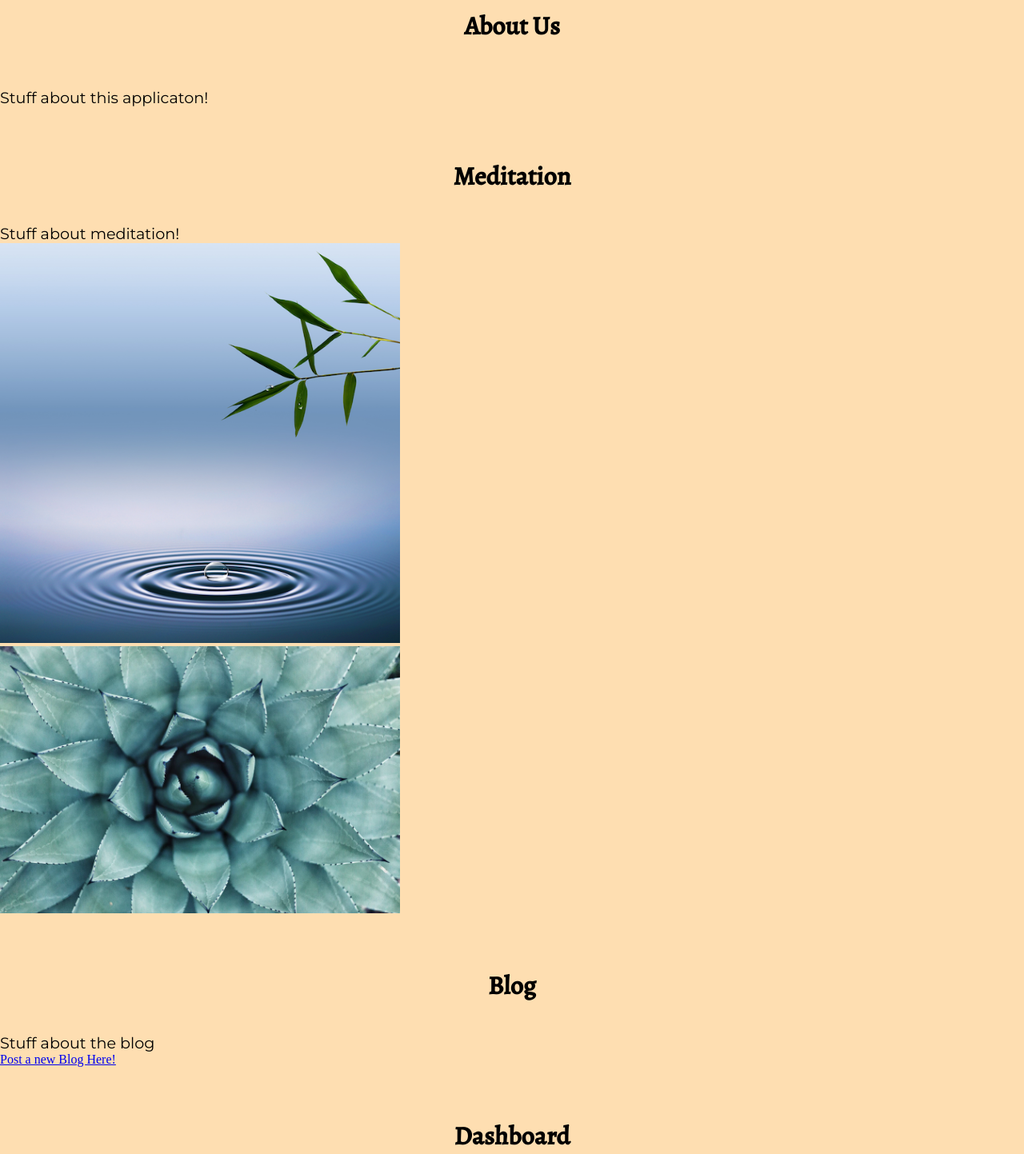
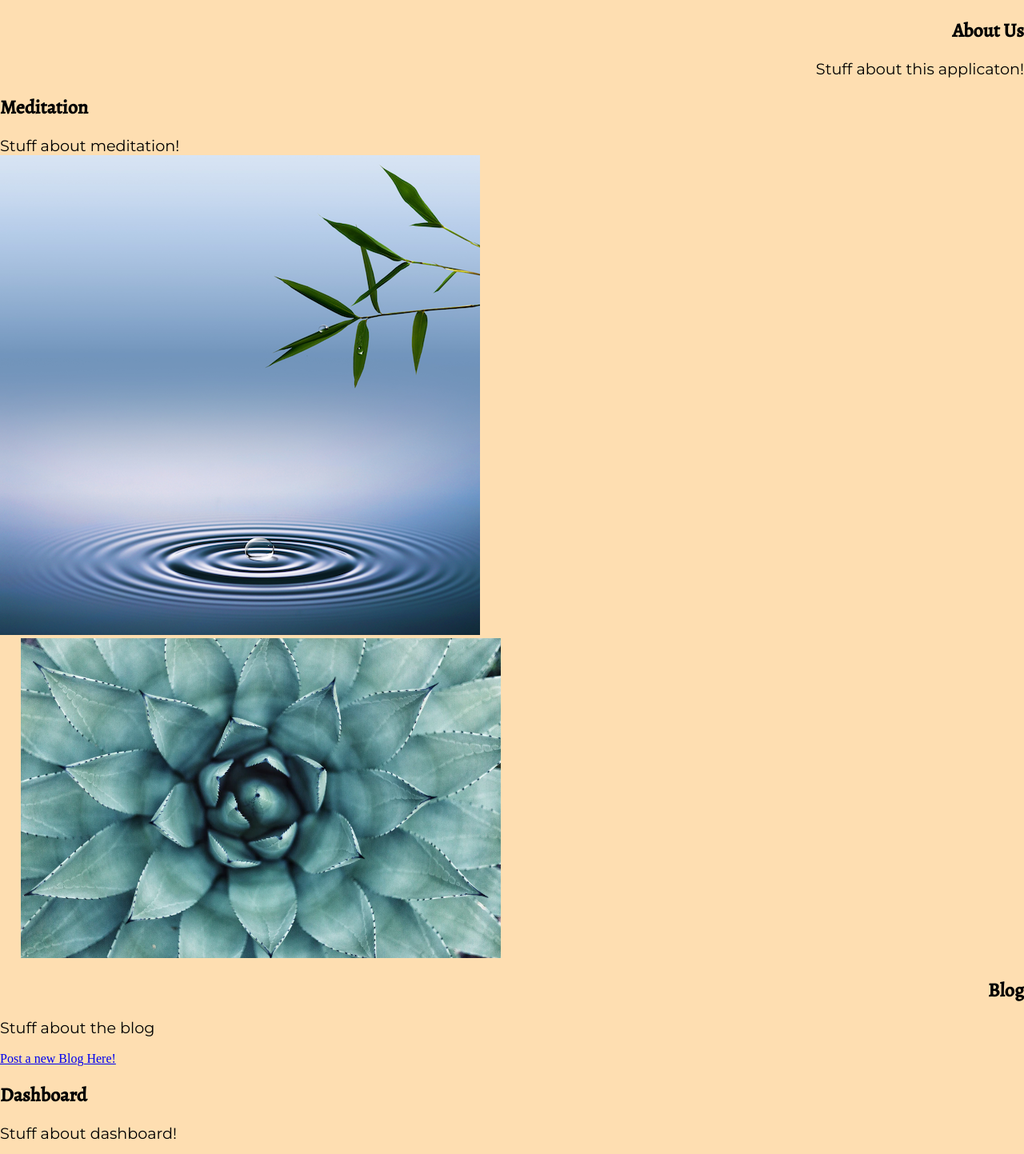
Before and after one commit to youjmi/mindflo, a React (Create React App) app in the folder client/: page / in a window 1280 px wide. Shown: the part 907-2350 px from the top of the page at 80% size. Built offline with nearby package versions, Linux system fonts and the light colour scheme.

Commit message:
installing additional dependecies

```diff
--- a/client/src/components/NewPostCard/index.js
+++ b/client/src/components/NewPostCard/index.js
@@ -9,7 +9,7 @@ const Cards = () => {
   return (
     <Container style ={{}}>
     <form className="contact-form contact-holdbox" >
-    <h1 className ="pageTitle pt-5"> Post Blog here</h1>
+    <h1 className="pageTitle pt-5"> Post Blog here</h1>
         <div className ="row pt-2 mx-auto">
             <div className ="col-8 form-group mx-auto">
                 <input type ="text" className="form-control" placeholder="Subject" name="subject"  />
--- a/client/src/components/Row/index.js
+++ b/client/src/components/Row/index.js
@@ -1,7 +1,7 @@
 import React from "react";
 
 function Row(props) {
-  return <div className="row">{props.children}</div>;
+  return <div className="row1">{props.children}</div>;
 }
 
 export default Row;
--- a/client/src/components/Row/style.css
+++ b/client/src/components/Row/style.css
@@ -1,4 +1,4 @@
-div.row{
+.row1{
     width: 1200px;
 
     object-fit: contain;
--- a/client/src/pages/Home.js
+++ b/client/src/pages/Home.js
@@ -1,11 +1,11 @@
 import React from "react";
-import { Button, Container } from "react-bootstrap";
-import ContactForm from "../components/ContactForm";
+import { Button, Container, Row } from "react-bootstrap";
+//import ContactForm from "../components/ContactForm";
 import drop from "./images/dripdrop.png";
 import stones from "./images/stonestacked.png";
 import succulent from "./images/succlentpineapple.png";
 import hay from "./images/hay.png";
-import Row from "../components/Row";
+//import Row from "../components/Row";
 import Col from "../components/Col";
 import "./css/home.css"
 import Wrapper from "../components/Wrapper";
@@ -18,41 +18,46 @@ import {Link} from "react-router-dom"
 function Home() {
   return (
     <Wrapper>
-      <Container id="about" className="about">
+      <section id="about" className="about">
 
         <Row>
-          <Col size="sm-4">
+        <Container>
+          <Col size="lg-4">
             {/* <Container> */}
             <img src={stones} className="leftimage"/>
             {/* </Container> */}
           </Col>
-          <Col size="sm-8">
+
+          <Col size="lg-8">
 
           <h1 className="homeTitle1">About Us</h1>
-          <br />
-            <p className="homeTitle1">Stuff about this applicaton!
+          {/* <br /> */}
+          <div className="text">
+            <p className="p1">Stuff about this applicaton!
             </p>
-
+            </div>
 
           </Col>
+
+        </Container>
         </Row>
-      </Container>
-      <Container id="meditation" className="medidtation">
+      </section>
+      <section id="meditation" className="medidtation">
 
         <Row>
 
-          <Col size="sm-8">
+          <Col size="lg-8">
           <h1 className="homeTitle2">Meditation</h1>
-            <p className="homeTitle2">Stuff about meditation!</p>
+            <p className="p2">Stuff about meditation!</p>
           </Col>
-          <Col size="sm-4">
+          <Col size="lg-4">
 
               <img src={drop} className="rightimage"/>
 
           </Col>
         </Row>
-      </Container>
-      <Container id="blog" className="blog">
+      </section>
+      <section id="blog" className="blog">
 
         <Row>
 
@@ -63,21 +68,21 @@ function Home() {
           </Col>
           <Col size="lg-8">
           <h1 className="homeTitle1">Blog</h1>
-            <p className="homeTitle1">Stuff about the blog</p>
+            <p className="p1">Stuff about the blog</p>
             <br />
             <Link to="/blog">Post a new Blog Here!</Link>
 
 
           </Col>
         </Row>
-      </Container>
-      <Container id="dashboard" className="dashboard">
+      </section>
+      <section id="dashboard" className="dashboard">
 
         <Row>
 
           <Col size="lg-8">
           <h1 className="homeTitle2">Dashboard</h1>
-            <p className="homeTitle2">Stuff about dashboard!</p>
+            <p className="p2">Stuff about dashboard!</p>
             <br></br>
             <Link to="/dashboard">View Dashboard Progress</Link>
           </Col>
@@ -87,7 +92,7 @@ function Home() {
 
           </Col>
         </Row>
-      </Container>
+      </section>
 
       {/* <Container id="signup" className="signup">
 
--- a/client/src/pages/css/blog.css
+++ b/client/src/pages/css/blog.css
@@ -1,4 +1,4 @@
-h1 {
+/* h1 {
     text-align: center;
     font-family: 'Alegreya', serif;
     margin-top: 5%;
@@ -8,4 +8,4 @@ h1 {
 p{
     font-family: "Montserrat", sans-serif;
     font-size: larger;
-}
+} */
--- a/client/src/pages/css/dashboard.css
+++ b/client/src/pages/css/dashboard.css
@@ -1,4 +1,4 @@
-h1 {
+/* h1 {
     text-align: center;
     font-family: 'Alegreya', serif;
     margin-top: 5%;
@@ -8,4 +8,4 @@ h1 {
 p{
     font-family: "Montserrat", sans-serif;
     font-size: larger;
-}
+} */
--- a/client/src/pages/css/home.css
+++ b/client/src/pages/css/home.css
@@ -4,34 +4,69 @@ img {
     overflow: "hidden"
 }
 
-/* .rightimage{
+img.rightimage{
     text-align: right;
     margin-right: 4%;
     font-family: "Montserrat", sans-serif;
     display: inline;
+    max-width: 600px;
+    max-height: 600px;
+    overflow: "hidden"
 }
 
-.leftimage {
+img.leftimage {
     text-align: left;
     margin-left: 2%;
     margin-right: 0;
     font-family: "Montserrat", sans-serif;
     display: inline;
-} */
+    max-width: 600px;
+    max-height: 600px;
+    overflow: "hidden"
+}
 
 
 p{
     font-family: "Montserrat", sans-serif;
     font-size: larger;
+    /* display: inline; */
+    margin: 0;
+}
+
+.homeTitle2 .about{
+    text-align: left;
     display: inline;
 }
 
-/* .homeTitle2 {
-    text-align: left;
-    display: inline-block;
+.homeTitle1, .text{
+    text-align: right;
+    display: inline-flexbox;
 }
 
-.homeTitle1{
-    text-align: right;
+h1{
+    font-family: 'Alegreya', serif;
+}
+
+/* div.row{
     display: inline-block;
+    width: 1200px;
 } */
+
+/* div#about.about.container{
+    display: inline-flexbox;
+}
+
+div.col-lg-4{
+    width: 500px;
+    margin: 0;
+    display: inline-flexbox;
+}
+
+div{
+    display: inline-flexbox;
+}
+
+div.col-lg-8{
+    display: inline-flexbox;
+    width: 800px;
+} */
--- a/client/src/pages/css/meditation.css
+++ b/client/src/pages/css/meditation.css
@@ -1,4 +1,4 @@
-h1 {
+/* h1 {
     text-align: center;
     font-family: 'Alegreya', serif;
     margin-top: 5%;
@@ -8,4 +8,4 @@ h1 {
 p{
     font-family: "Montserrat", sans-serif;
     font-size: larger;
-}
+} */
--- a/client/src/pages/css/signup.css
+++ b/client/src/pages/css/signup.css
@@ -1,4 +1,4 @@
-h1 {
+/* h1 {
     text-align: center;
     font-family: 'Alegreya', serif;
     margin-top: 5%;
@@ -8,4 +8,4 @@ h1 {
 p{
     font-family: "Montserrat", sans-serif;
     font-size: larger;
-}
+} */
--- a/package.json
+++ b/package.json
@@ -23,16 +23,22 @@
     "url": "https://github.com/youjmi/Project3/issues"
   },
   "homepage": "https://github.com/youjmi/Project3#readme",
+  "devDependencies": {
+    "concurrently": "^4.1.0",
+    "nodemon": "^1.18.7"
+  },
   "dependencies": {
     "axios": "^0.21.1",
     "bcryptjs": "^2.4.3",
     "body-parser": "^1.19.0",
+    "concurrently": "^6.0.2",
     "cookie-parser": "^1.4.5",
     "cors": "^2.8.5",
     "express": "^4.17.1",
     "express-session": "^1.17.1",
     "if-env": "^1.0.4",
     "mongoose": "^5.12.3",
+    "nodemon": "^2.0.7",
     "passport": "^0.4.1",
     "passport-local": "^1.0.0",
     "react-icons": "^4.2.0",
```
Also changed, not shown: 2 other files (tests, documents, lock files or other folders).
